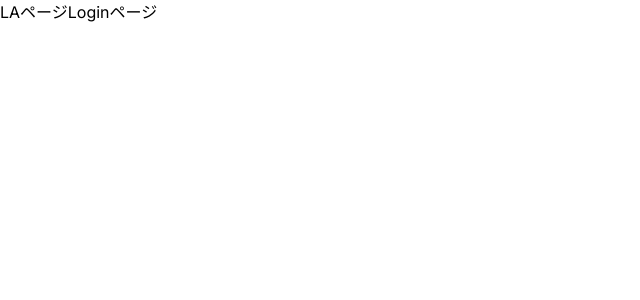
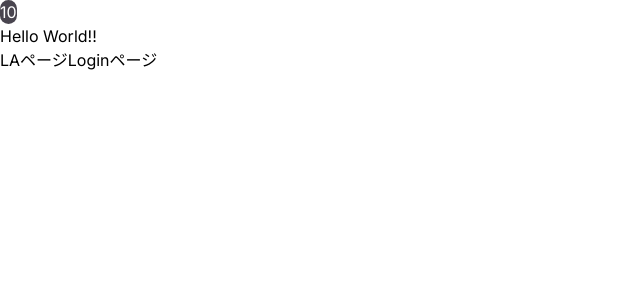
Before and after one commit to prapro-ou/castella-frontend, a Next.js app: page / in a window 1280 px wide. Shown: the top 300 px of the page, without its empty margins (0-640 px from the left). Built offline with nearby package versions, Linux system fonts and the light colour scheme.

Commit message:
試しに表示

```diff
--- a/app/page.js
+++ b/app/page.js
@@ -1,8 +1,14 @@
+import UnreadMessageCount from "@/features/components/UnreadMessageCount";
 export default function Home() {
+  const unreadCount =10;
   return (
+
     <main>
+      <UnreadMessageCount count={unreadCount} />
+      <h2 class="text-blue-500">Hello World!!</h2>
       <p>
         LAページ
+
         <a href='/login' className='text-blue-600'>
           Loginページ
         </a>
--- a/features/components/UnreadMessageCount.js
+++ b/features/components/UnreadMessageCount.js
@@ -0,0 +1,9 @@
+import React from 'react';
+
+export default function UnreadMessageCount({ count })  {
+  return (
+    <button className="rounded-full bg-default text-white">
+        {count}
+    </button>
+  );
+};
--- a/package.json
+++ b/package.json
@@ -18,7 +18,7 @@
     "postcss": "8.4.27",
     "react": "18.2.0",
     "react-dom": "18.2.0",
-    "tailwindcss": "3.3.3"
+    "tailwindcss": "^3.3.3"
   },
   "devDependencies": {
     "eslint-config-prettier": "^8.8.0",
--- a/tailwind.config.js
+++ b/tailwind.config.js
@@ -4,6 +4,7 @@ module.exports = {
     './pages/**/*.{js,ts,jsx,tsx,mdx}',
     './components/**/*.{js,ts,jsx,tsx,mdx}',
     './app/**/*.{js,ts,jsx,tsx,mdx}',
+    './features/**/*.{js,ts,jsx,tsx,mdx}',
   ],
   theme: {
     colors: {
```
